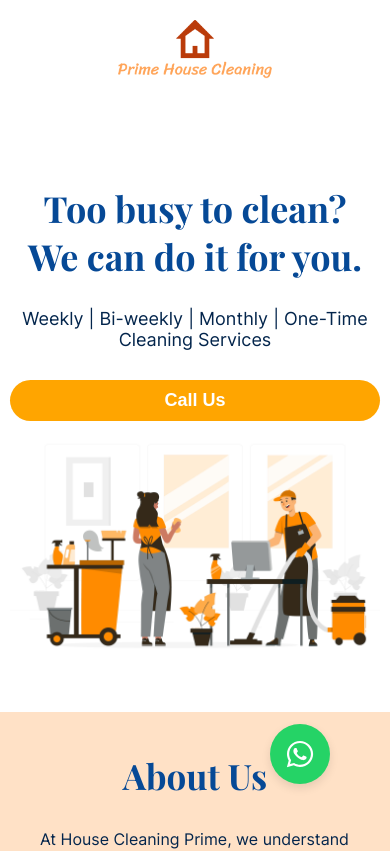
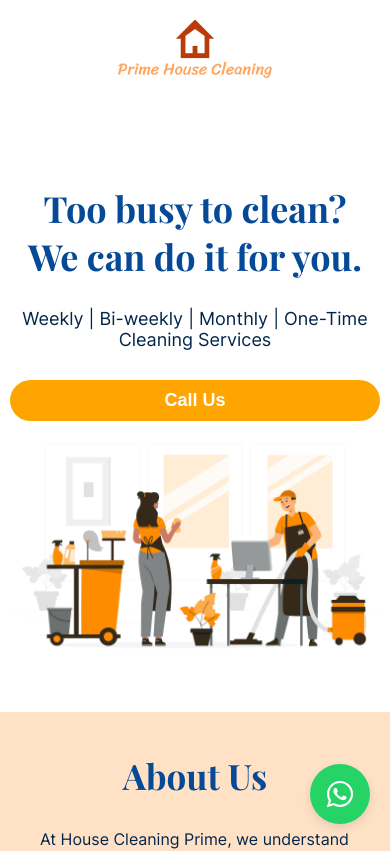
Before and after one commit to barros-m/prime-house-cleaning, a React (Create React App) app: page / in a window 390 px wide. Shown: the top 851 px of the page. Built offline with nearby package versions, Linux system fonts and the light colour scheme; the HTML template or start-up script is replaced by a standard one.

Commit message:
Whatsapp butotn is responsive as well now

```diff
--- a/src/index.css
+++ b/src/index.css
@@ -40,3 +40,11 @@ code {
   height: 30px;
   fill: #fff;
 }
+
+/* Mobile */
+@media (max-width: 768px) {
+  .whatsapp-button {
+    bottom: 20px;
+    right: 20px;
+  }
+}
```
